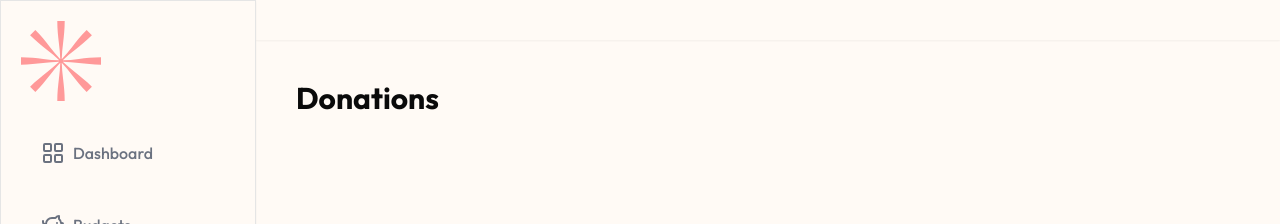
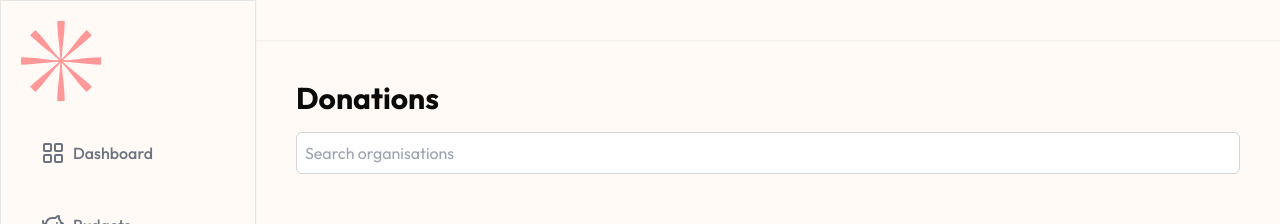
Before and after one commit to prith82003/CannotCodeGPT, a Next.js app: page /dashboard/donations in a window 1280 px wide. Shown: the top 224 px of the page. Built offline with nearby package versions, Linux system fonts and the light colour scheme; no server answers.

Commit message:
added search bar for the donations page

```diff
--- a/app/(routes)/dashboard/donations/page.jsx
+++ b/app/(routes)/dashboard/donations/page.jsx
@@ -12,6 +12,15 @@ function donations() {
         <h2 className="font-bold text-3xl">Donations</h2>
         <div>
           {/* create a search bar */}
+          <div className="my-4">
+            <input
+              type="text"
+              placeholder="Search organisations"
+              className="p-2 bg-white text-black border border-gray-300 rounded-md w-full"
+              value={search}
+              onChange={(e) => setSearch(e.target.value)}
+            />
+          </div>
 
           {/*
           list of charities and organisations with the following information in a coloumn:
```
Also changed, not shown: app/(routes)/dashboard/gambling/page.jsx (+6 -9 lines).
